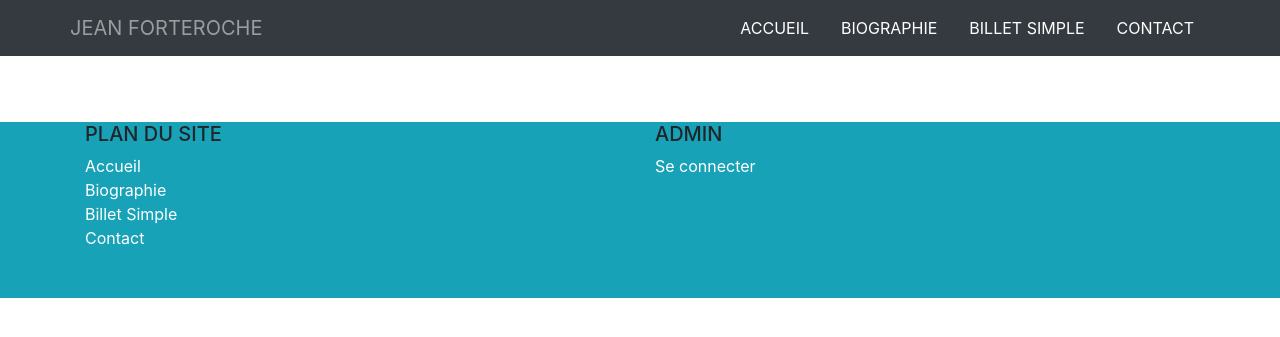
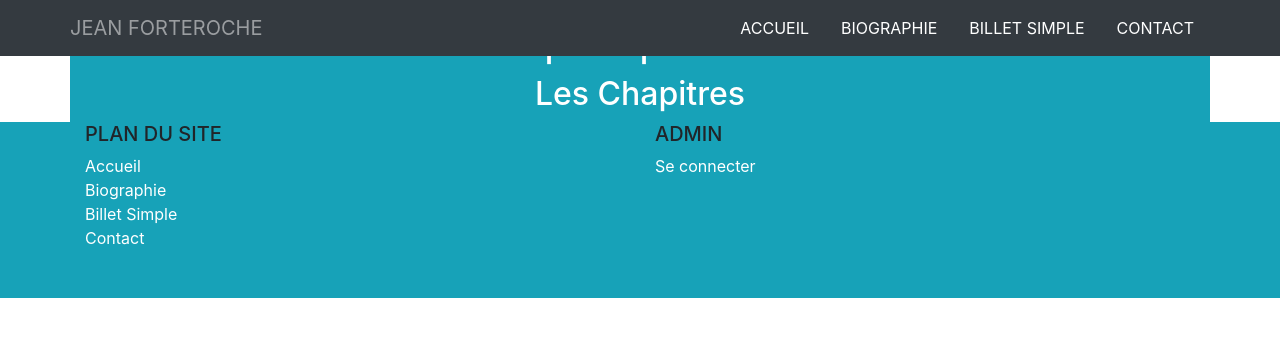
Before and after one commit to alan62/blogphp, a PHP site: page /view/frontend/BilletSimple.php in a window 1280 px wide. Shown: the top 337 px of the page. Run offline with PHP 8.4, Linux system fonts and the light colour scheme; some libraries are stand-ins or nearby versions.

Commit message:
modif billetsimple

```diff
--- a/view/frontend/BilletSimple.php
+++ b/view/frontend/BilletSimple.php
@@ -10,7 +10,7 @@ ob_start();
 ?>
 
 <header id="billet-header">
-    <div class="container">
+    <div class="container bg-info">
         <div class="row">
             <div class="col-lg-12 text-center">
                 <h1 class="display-4 main-title text-center text-white d-inline-block position-relative">Billet simple pour l'Alaska</h1>
```
